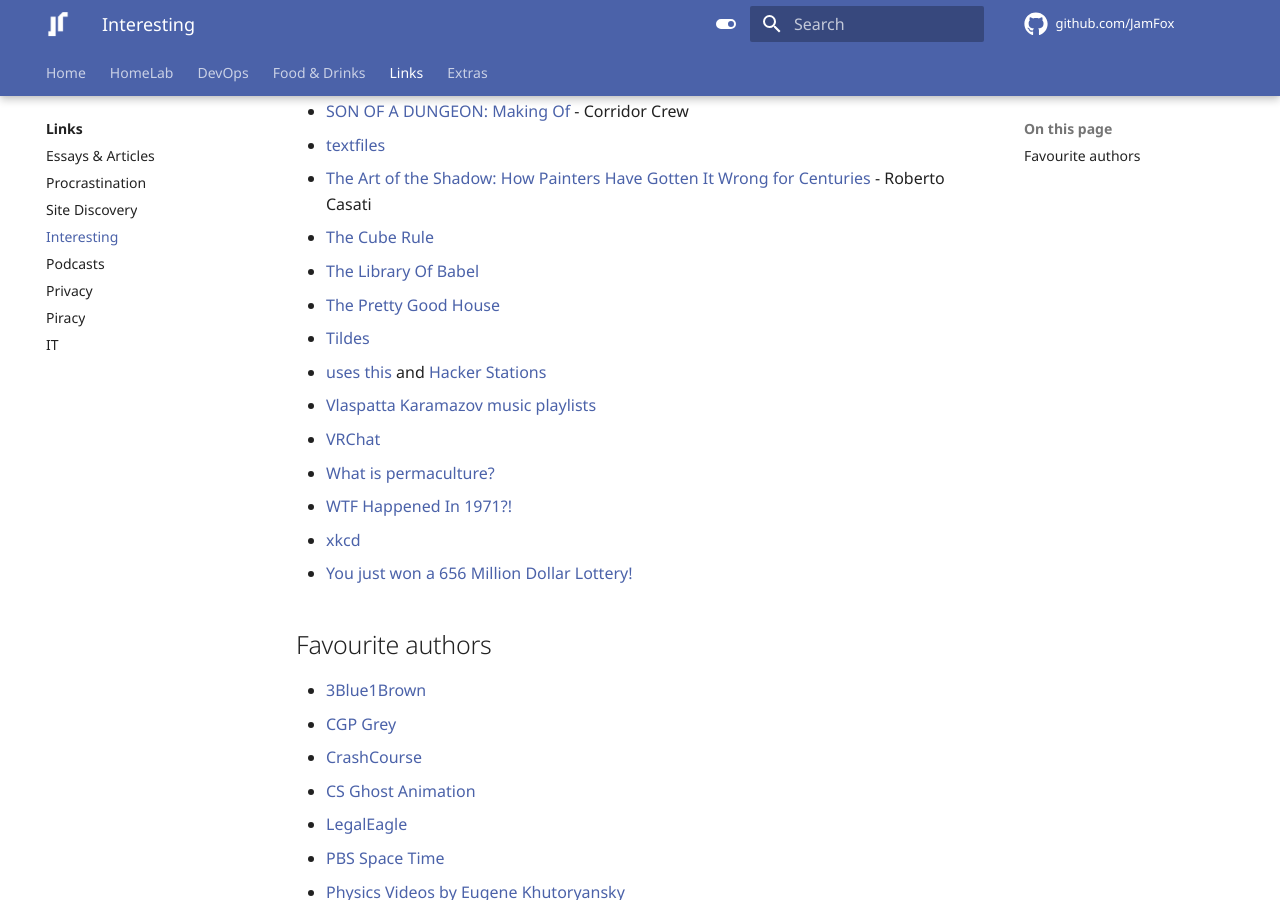
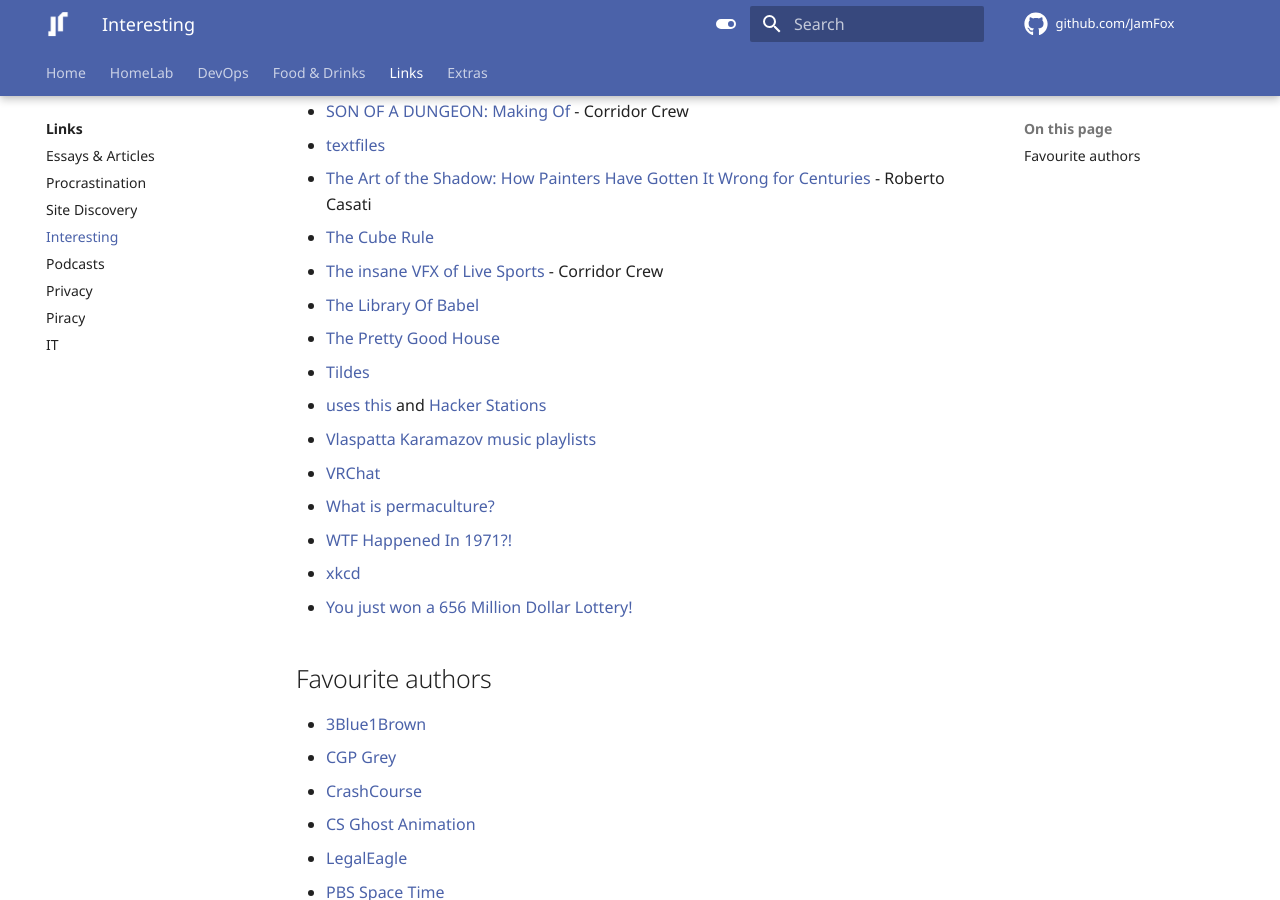
Before and after one commit to JamFox/docs.jamfox.dev, an MkDocs documentation site: the page built from docs/content/links/interesting.md, in a window 1280 px wide and 900 px high, scrolled down 1002 px. Built offline with MkDocs 1.6.1 and Material for MkDocs 9.7.7, drawn with Linux system fonts in a browser that asks for light colours; comment, search, counter and statistics services are not loaded.

Commit message:
sport vfx

```diff
--- a/docs/content/links/interesting.md
+++ b/docs/content/links/interesting.md
@@ -32,6 +32,7 @@ title: "Interesting"
 - [textfiles](http://web.textfiles.com/)
 - [The Art of the Shadow: How Painters Have Gotten It Wrong for Centuries](https://thereader.mitpress.mit.edu/the-art-of-the-shadow-how-painters-have-gotten-it-wrong-for-centuries/) - Roberto Casati
 - [The Cube Rule](https://cuberule.com/)
+- [The insane VFX of Live Sports](https://www.youtube.com/watch?v=qkWWcjeL_zM) - Corridor Crew
 - [The Library Of Babel](https://libraryofbabel.info/)
 - [The Pretty Good House](https://www.prettygoodhouse.org/)
 - [Tildes](https://tildes.net/)
```
